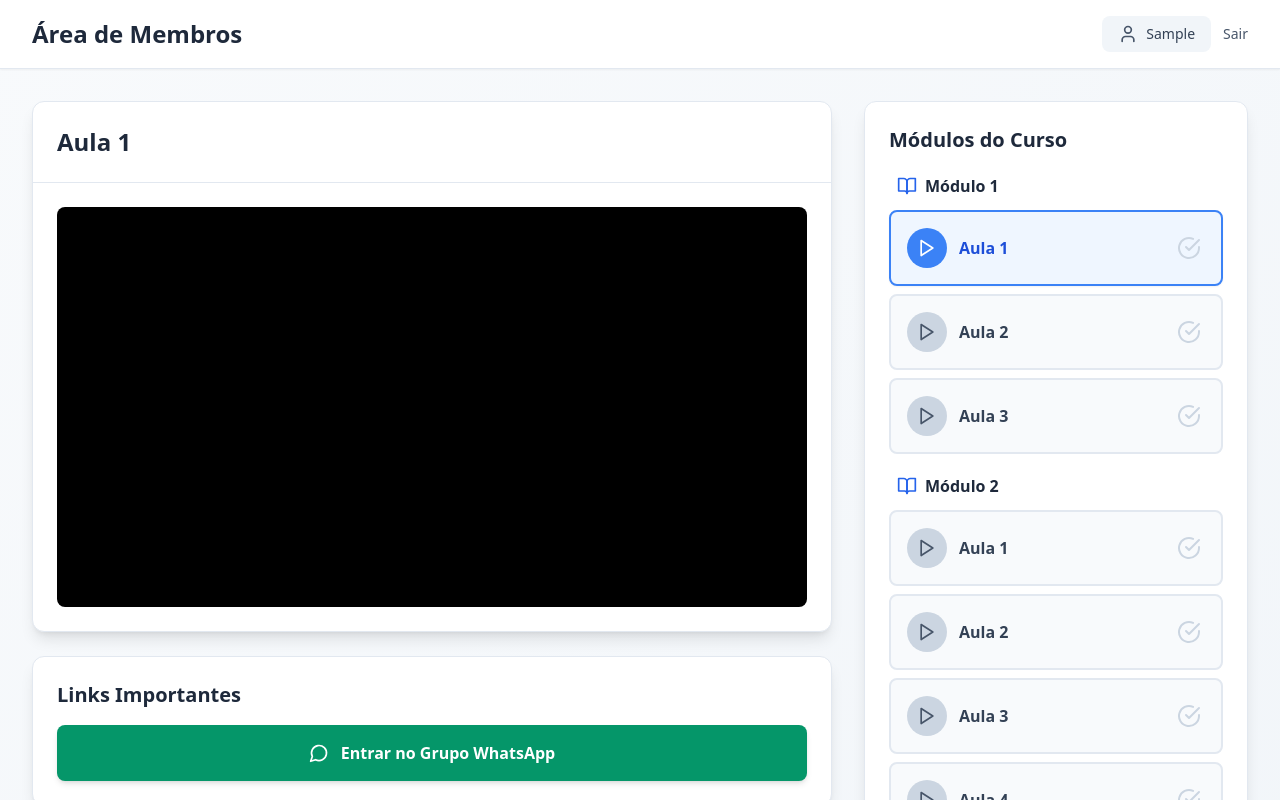
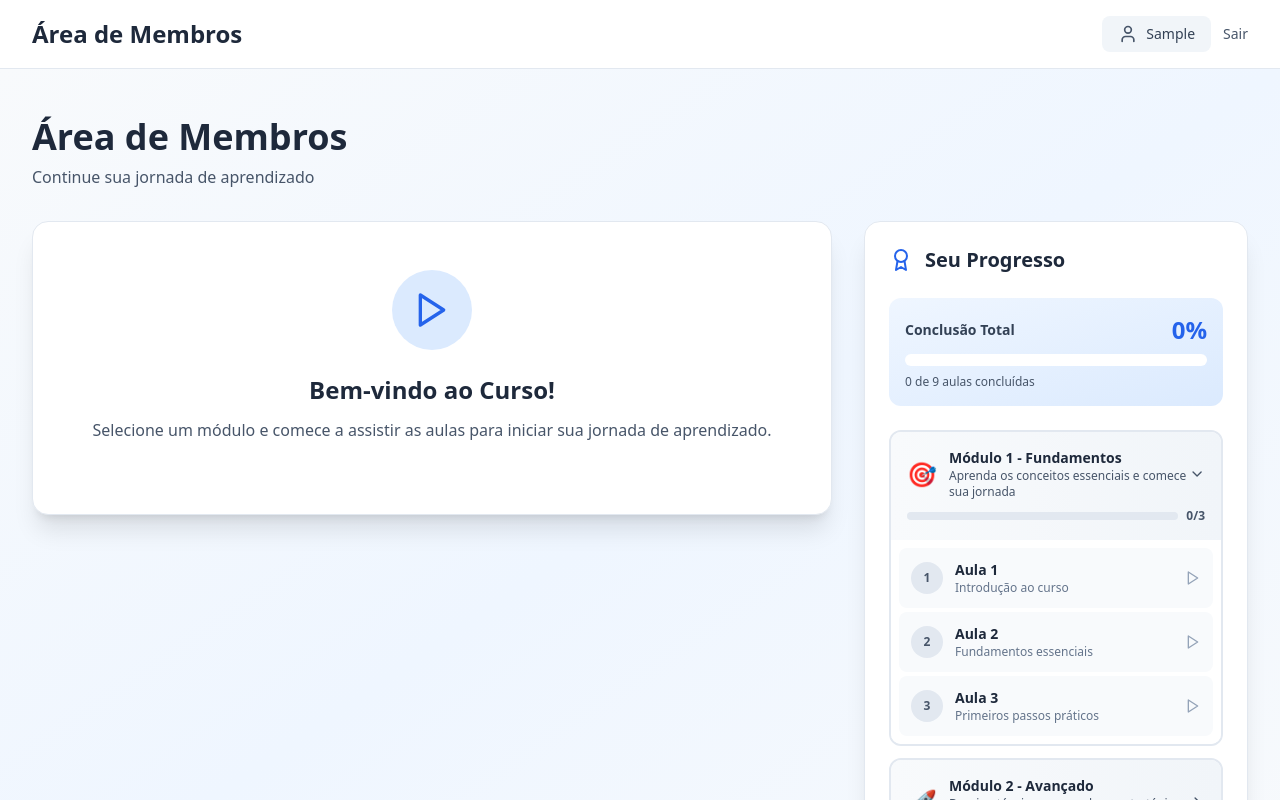
Before and after one commit to GGlistano/cliente, a React (Vite) app: page / in a window 1280 px wide. Both pictures are taken after typing "Sample", "Sample" into the empty fields and a click on the button "Acessar Área de Membros". Shown: the top 800 px of the page. Built offline with nearby package versions, Linux system fonts and the light colour scheme.

Commit message:
Updated MembersArea.tsx

```diff
--- a/src/components/MembersArea.tsx
+++ b/src/components/MembersArea.tsx
@@ -1,5 +1,5 @@
 import { useState, useEffect } from 'react';
-import { Play, Download, MessageCircle, CheckCircle, BookOpen } from 'lucide-react';
+import { Play, Download, MessageCircle, CheckCircle, ChevronDown, ChevronRight, Award, Lock } from 'lucide-react';
 import VideoLesson from './VideoLesson';
 
 interface Lesson {
@@ -9,6 +9,14 @@ interface Lesson {
   scriptSrc: string;
   module: number;
   thumbnail?: string;
+  description?: string;
+}
+
+interface Module {
+  id: number;
+  title: string;
+  description: string;
+  icon: string;
 }
 
 const lessons: Lesson[] = [
@@ -18,6 +26,7 @@ const lessons: Lesson[] = [
     playerId: 'vid-69b1ace93e201d76893d875d',
     scriptSrc: 'https://scripts.converteai.net/9d93e4b2-3654-4bea-bda0-107c1328d520/players/69b1ace93e201d76893d875d/v4/player.js',
     module: 1,
+    description: 'Introdução ao curso',
   },
   {
     id: 2,
@@ -25,6 +34,7 @@ const lessons: Lesson[] = [
     playerId: 'vid-69b1ac25011455be91e418aa',
     scriptSrc: 'https://scripts.converteai.net/9d93e4b2-3654-4bea-bda0-107c1328d520/players/69b1ac25011455be91e418aa/v4/player.js',
     module: 1,
+    description: 'Fundamentos essenciais',
   },
   {
     id: 3,
@@ -32,6 +42,7 @@ const lessons: Lesson[] = [
     playerId: 'vid-69b1acb04e2d745440682f94',
     scriptSrc: 'https://scripts.converteai.net/9d93e4b2-3654-4bea-bda0-107c1328d520/players/69b1acb04e2d745440682f94/v4/player.js',
     module: 1,
+    description: 'Primeiros passos práticos',
   },
   {
     id: 4,
@@ -39,6 +50,7 @@ const lessons: Lesson[] = [
     playerId: 'vid-690e0b5397f939cb40d39a6f',
     scriptSrc: 'https://scripts.converteai.net/9d93e4b2-3654-4bea-bda0-107c1328d520/players/690e0b5397f939cb40d39a6f/v4/player.js',
     module: 2,
+    description: 'Técnicas avançadas',
   },
   {
     id: 5,
@@ -46,6 +58,7 @@ const lessons: Lesson[] = [
     playerId: 'vid-690de20c19eaa3a949e81cdc',
     scriptSrc: 'https://scripts.converteai.net/9d93e4b2-3654-4bea-bda0-107c1328d520/players/690de20c19eaa3a949e81cdc/v4/player.js',
     module: 2,
+    description: 'Estratégias de implementação',
   },
   {
     id: 6,
@@ -54,6 +67,7 @@ const lessons: Lesson[] = [
     scriptSrc: 'https://scripts.converteai.net/9d93e4b2-3654-4bea-bda0-107c1328d520/players/690de3c67ee544f7b996720d/player.js',
     thumbnail: 'https://images.converteai.net/9d93e4b2-3654-4bea-bda0-107c1328d520/players/690de3c67ee544f7b996720d/thumbnail.jpg',
     module: 2,
+    description: 'Otimização e resultados',
   },
   {
     id: 7,
@@ -61,6 +75,7 @@ const lessons: Lesson[] = [
     playerId: 'vid-690de30c19eaa3a949e81de4',
     scriptSrc: 'https://scripts.converteai.net/9d93e4b2-3654-4bea-bda0-107c1328d520/players/690de30c19eaa3a949e81de4/v4/player.js',
     module: 2,
+    description: 'Casos práticos',
   },
   {
     id: 8,
@@ -68,6 +83,7 @@ const lessons: Lesson[] = [
     playerId: 'vid-690e06e7230c7d2caf61da1d',
     scriptSrc: 'https://scripts.converteai.net/9d93e4b2-3654-4bea-bda0-107c1328d520/players/690e06e7230c7d2caf61da1d/v4/player.js',
     module: 2,
+    description: 'Automação completa',
   },
   {
     id: 9,
@@ -75,17 +91,29 @@ const lessons: Lesson[] = [
     playerId: 'vid-690e071e3ad3bcc011d8e45e',
     scriptSrc: 'https://scripts.converteai.net/9d93e4b2-3654-4bea-bda0-107c1328d520/players/690e071e3ad3bcc011d8e45e/v4/player.js',
     module: 2,
+    description: 'Escalando seus resultados',
   },
 ];
 
-const modules = [
-  { id: 1, title: 'Módulo 1' },
-  { id: 2, title: 'Módulo 2' },
+const modules: Module[] = [
+  {
+    id: 1,
+    title: 'Módulo 1 - Fundamentos',
+    description: 'Aprenda os conceitos essenciais e comece sua jornada',
+    icon: '🎯'
+  },
+  {
+    id: 2,
+    title: 'Módulo 2 - Avançado',
+    description: 'Domine técnicas avançadas e estratégias profissionais',
+    icon: '🚀'
+  },
 ];
 
 export default function MembersArea() {
-  const [selectedLesson, setSelectedLesson] = useState(lessons[0]);
+  const [selectedLesson, setSelectedLesson] = useState<Lesson | null>(null);
   const [completedLessons, setCompletedLessons] = useState<number[]>([]);
+  const [expandedModules, setExpandedModules] = useState<number[]>([1]);
 
   useEffect(() => {
     const saved = localStorage.getItem('completedLessons');
@@ -102,38 +130,92 @@ export default function MembersArea() {
     localStorage.setItem('completedLessons', JSON.stringify(updated));
   };
 
+  const toggleModule = (moduleId: number) => {
+    setExpandedModules(prev =>
+      prev.includes(moduleId)
+        ? prev.filter(id => id !== moduleId)
+        : [...prev, moduleId]
+    );
+  };
+
+  const getModuleProgress = (moduleId: number) => {
+    const moduleLessons = lessons.filter(l => l.module === moduleId);
+    const completed = moduleLessons.filter(l => completedLessons.includes(l.id)).length;
+    return { completed, total: moduleLessons.length, percentage: (completed / moduleLessons.length) * 100 };
+  };
+
   return (
-    <div className="max-w-7xl mx-auto px-4 sm:px-6 lg:px-8 py-8">
+    <div className="min-h-screen bg-gradient-to-br from-slate-50 via-blue-50 to-slate-50">
+      <div className="max-w-7xl mx-auto px-4 sm:px-6 lg:px-8 py-12">
+        <div className="mb-8">
+          <h1 className="text-4xl font-bold text-slate-800 mb-2">Área de Membros</h1>
+          <p className="text-slate-600">Continue sua jornada de aprendizado</p>
+        </div>
+
         <div className="grid grid-cols-1 lg:grid-cols-3 gap-8">
           <div className="lg:col-span-2 space-y-6">
-          <div className="bg-white rounded-xl shadow-lg overflow-hidden border border-slate-200">
-            <div className="p-6 border-b border-slate-200">
-              <h2 className="text-2xl font-bold text-slate-800">{selectedLesson.title}</h2>
+            {selectedLesson ? (
+              <>
+                <div className="bg-white rounded-2xl shadow-xl overflow-hidden border border-slate-200">
+                  <div className="bg-gradient-to-r from-blue-600 to-blue-700 p-6 text-white">
+                    <div className="flex items-center gap-3 mb-2">
+                      <span className="text-sm font-semibold bg-white/20 px-3 py-1 rounded-full">
+                        {modules.find(m => m.id === selectedLesson.module)?.title}
+                      </span>
+                    </div>
+                    <h2 className="text-3xl font-bold">{selectedLesson.title}</h2>
+                    {selectedLesson.description && (
+                      <p className="text-blue-100 mt-2">{selectedLesson.description}</p>
+                    )}
                   </div>
                   <div className="p-6">
                     <VideoLesson lesson={selectedLesson} />
                   </div>
+                  <div className="px-6 pb-6">
+                    <button
+                      onClick={() => toggleLessonComplete(selectedLesson.id)}
+                      className={`w-full py-4 rounded-xl font-semibold transition-all duration-200 flex items-center justify-center gap-2 ${
+                        completedLessons.includes(selectedLesson.id)
+                          ? 'bg-green-100 text-green-700 border-2 border-green-300'
+                          : 'bg-blue-600 text-white hover:bg-blue-700'
+                      }`}
+                    >
+                      <CheckCircle className="w-5 h-5" />
+                      {completedLessons.includes(selectedLesson.id) ? 'Aula Concluída' : 'Marcar como Concluída'}
+                    </button>
+                  </div>
                 </div>
 
-          <div className="bg-white rounded-xl shadow-lg p-6 border border-slate-200">
-            <h3 className="text-xl font-bold text-slate-800 mb-4">Links Importantes</h3>
-            {selectedLesson.id === 1 ? (
+                {selectedLesson.module === 1 && (
+                  <div className="bg-gradient-to-br from-emerald-500 to-emerald-600 rounded-2xl shadow-xl p-8 text-white">
+                    <h3 className="text-2xl font-bold mb-3 flex items-center gap-2">
+                      <MessageCircle className="w-6 h-6" />
+                      Junte-se à Comunidade
+                    </h3>
+                    <p className="mb-6 text-emerald-50">
+                      Conecte-se com outros alunos, tire dúvidas e compartilhe sua evolução no grupo exclusivo do WhatsApp!
+                    </p>
                     <a
                       href="https://chat.whatsapp.com/ERG5u5MOfOJLpLD9qq955Q?mode=wwt"
                       target="_blank"
                       rel="noopener noreferrer"
-                className="flex items-center justify-center gap-3 bg-emerald-600 hover:bg-emerald-700 text-white font-semibold py-4 px-6 rounded-lg transition-all duration-200 shadow-md hover:shadow-xl w-full"
+                      className="inline-flex items-center justify-center gap-3 bg-white text-emerald-600 font-bold py-4 px-8 rounded-xl transition-all duration-200 hover:shadow-2xl hover:scale-105"
                     >
                       <MessageCircle className="w-5 h-5" />
                       Entrar no Grupo WhatsApp
                     </a>
-            ) : (
+                  </div>
+                )}
+
+                {selectedLesson.module === 2 && (
+                  <div className="bg-white rounded-2xl shadow-xl p-8 border border-slate-200">
+                    <h3 className="text-2xl font-bold text-slate-800 mb-6">Links Importantes</h3>
                     <div className="grid grid-cols-1 sm:grid-cols-2 gap-4">
                       <a
                         href="https://play.google.com/store/apps/details?id=us.current.android"
                         target="_blank"
                         rel="noopener noreferrer"
-                  className="flex items-center justify-center gap-3 bg-green-600 hover:bg-green-700 text-white font-semibold py-4 px-6 rounded-lg transition-all duration-200 shadow-md hover:shadow-xl"
+                        className="flex items-center justify-center gap-3 bg-gradient-to-r from-green-600 to-green-700 hover:from-green-700 hover:to-green-800 text-white font-semibold py-4 px-6 rounded-xl transition-all duration-200 shadow-lg hover:shadow-xl hover:scale-105"
                       >
                         <Download className="w-5 h-5" />
                         Baixar Aplicativo
@@ -142,87 +224,147 @@ export default function MembersArea() {
                         href="https://chat.whatsapp.com/ERG5u5MOfOJLpLD9qq955Q?mode=wwt"
                         target="_blank"
                         rel="noopener noreferrer"
-                  className="flex items-center justify-center gap-3 bg-emerald-600 hover:bg-emerald-700 text-white font-semibold py-4 px-6 rounded-lg transition-all duration-200 shadow-md hover:shadow-xl"
+                        className="flex items-center justify-center gap-3 bg-gradient-to-r from-emerald-600 to-emerald-700 hover:from-emerald-700 hover:to-emerald-800 text-white font-semibold py-4 px-6 rounded-xl transition-all duration-200 shadow-lg hover:shadow-xl hover:scale-105"
                       >
                         <MessageCircle className="w-5 h-5" />
-                  Entrar no Grupo WhatsApp
+                        Grupo WhatsApp
                       </a>
+                    </div>
+                  </div>
+                )}
+              </>
+            ) : (
+              <div className="bg-white rounded-2xl shadow-xl p-12 text-center border border-slate-200">
+                <div className="w-20 h-20 bg-blue-100 rounded-full flex items-center justify-center mx-auto mb-6">
+                  <Play className="w-10 h-10 text-blue-600" />
+                </div>
+                <h2 className="text-2xl font-bold text-slate-800 mb-3">Bem-vindo ao Curso!</h2>
+                <p className="text-slate-600 mb-6">
+                  Selecione um módulo e comece a assistir as aulas para iniciar sua jornada de aprendizado.
+                </p>
               </div>
             )}
           </div>
+
+          <div className="lg:col-span-1">
+            <div className="bg-white rounded-2xl shadow-xl p-6 border border-slate-200 sticky top-8">
+              <div className="flex items-center gap-3 mb-6">
+                <Award className="w-6 h-6 text-blue-600" />
+                <h3 className="text-xl font-bold text-slate-800">Seu Progresso</h3>
               </div>
 
-        <div className="lg:col-span-1">
-          <div className="bg-white rounded-xl shadow-lg p-6 border border-slate-200 sticky top-8">
-            <h3 className="text-xl font-bold text-slate-800 mb-4">Módulos do Curso</h3>
-            <div className="space-y-4">
+              <div className="bg-gradient-to-br from-blue-50 to-blue-100 rounded-xl p-4 mb-6">
+                <div className="flex items-center justify-between mb-2">
+                  <span className="text-sm font-semibold text-slate-700">Conclusão Total</span>
+                  <span className="text-2xl font-bold text-blue-600">
+                    {Math.round((completedLessons.length / lessons.length) * 100)}%
+                  </span>
+                </div>
+                <div className="bg-white rounded-full h-3 overflow-hidden">
+                  <div
+                    className="bg-gradient-to-r from-blue-600 to-blue-500 h-full transition-all duration-500 rounded-full"
+                    style={{ width: `${(completedLessons.length / lessons.length) * 100}%` }}
+                  />
+                </div>
+                <p className="text-xs text-slate-600 mt-2">
+                  {completedLessons.length} de {lessons.length} aulas concluídas
+                </p>
+              </div>
+
+              <div className="space-y-3">
                 {modules.map((module) => {
                   const moduleLessons = lessons.filter(l => l.module === module.id);
+                  const progress = getModuleProgress(module.id);
+                  const isExpanded = expandedModules.includes(module.id);
+                  const isCompleted = progress.completed === progress.total;
+
                   return (
-                  <div key={module.id} className="space-y-2">
-                    <div className="flex items-center gap-2 px-2 py-1">
-                      <BookOpen className="w-5 h-5 text-blue-600" />
-                      <h4 className="font-bold text-slate-800">{module.title}</h4>
+                    <div key={module.id} className="border-2 border-slate-200 rounded-xl overflow-hidden transition-all duration-300 hover:border-blue-300">
+                      <button
+                        onClick={() => toggleModule(module.id)}
+                        className="w-full p-4 bg-gradient-to-r from-slate-50 to-slate-100 hover:from-slate-100 hover:to-slate-200 transition-all duration-200"
+                      >
+                        <div className="flex items-center justify-between mb-2">
+                          <div className="flex items-center gap-3">
+                            <span className="text-2xl">{module.icon}</span>
+                            <div className="text-left">
+                              <h4 className="font-bold text-slate-800 text-sm">{module.title}</h4>
+                              <p className="text-xs text-slate-600">{module.description}</p>
                             </div>
-                    {moduleLessons.map((lesson) => (
+                          </div>
+                          {isExpanded ? (
+                            <ChevronDown className="w-5 h-5 text-slate-600" />
+                          ) : (
+                            <ChevronRight className="w-5 h-5 text-slate-600" />
+                          )}
+                        </div>
+                        <div className="flex items-center gap-2">
+                          <div className="flex-1 bg-slate-200 rounded-full h-2">
+                            <div
+                              className={`h-full rounded-full transition-all duration-500 ${
+                                isCompleted ? 'bg-green-500' : 'bg-blue-600'
+                              }`}
+                              style={{ width: `${progress.percentage}%` }}
+                            />
+                          </div>
+                          <span className="text-xs font-semibold text-slate-600">
+                            {progress.completed}/{progress.total}
+                          </span>
+                        </div>
+                      </button>
+
+                      {isExpanded && (
+                        <div className="bg-white p-2 space-y-1">
+                          {moduleLessons.map((lesson, index) => {
+                            const isSelected = selectedLesson?.id === lesson.id;
+                            const isLessonCompleted = completedLessons.includes(lesson.id);
+
+                            return (
                               <button
                                 key={lesson.id}
                                 onClick={() => setSelectedLesson(lesson)}
-                        className={`w-full text-left p-4 rounded-lg transition-all duration-200 border-2 ${
-                          selectedLesson.id === lesson.id
-                            ? 'bg-blue-50 border-blue-500 shadow-sm'
-                            : 'bg-slate-50 border-slate-200 hover:bg-slate-100'
+                                className={`w-full text-left p-3 rounded-lg transition-all duration-200 ${
+                                  isSelected
+                                    ? 'bg-blue-600 text-white shadow-lg scale-[1.02]'
+                                    : 'bg-slate-50 hover:bg-slate-100 text-slate-700'
                                 }`}
                               >
-                        <div className="flex items-center justify-between">
                                 <div className="flex items-center gap-3">
-                            <div className={`flex items-center justify-center w-10 h-10 rounded-full ${
-                              selectedLesson.id === lesson.id ? 'bg-blue-500' : 'bg-slate-300'
+                                  <div className={`flex items-center justify-center w-8 h-8 rounded-full flex-shrink-0 ${
+                                    isSelected
+                                      ? 'bg-white/20'
+                                      : isLessonCompleted
+                                      ? 'bg-green-100'
+                                      : 'bg-slate-200'
                                   }`}>
-                              <Play className={`w-5 h-5 ${
-                                selectedLesson.id === lesson.id ? 'text-white' : 'text-slate-600'
-                              }`} />
+                                    {isLessonCompleted ? (
+                                      <CheckCircle className={`w-4 h-4 ${isSelected ? 'text-white' : 'text-green-600'}`} />
+                                    ) : (
+                                      <span className={`text-xs font-bold ${isSelected ? 'text-white' : 'text-slate-600'}`}>
+                                        {index + 1}
+                                      </span>
+                                    )}
                                   </div>
-                            <span className={`font-semibold ${
-                              selectedLesson.id === lesson.id ? 'text-blue-700' : 'text-slate-700'
-                            }`}>
+                                  <div className="flex-1 min-w-0">
+                                    <p className={`font-semibold text-sm ${isSelected ? 'text-white' : 'text-slate-800'}`}>
                                       {lesson.title}
-                            </span>
+                                    </p>
+                                    {lesson.description && (
+                                      <p className={`text-xs truncate ${isSelected ? 'text-blue-100' : 'text-slate-500'}`}>
+                                        {lesson.description}
+                                      </p>
+                                    )}
                                   </div>
-                          <button
-                            onClick={(e) => {
-                              e.stopPropagation();
-                              toggleLessonComplete(lesson.id);
-                            }}
-                            className={`p-1 rounded-full transition-colors ${
-                              completedLessons.includes(lesson.id)
-                                ? 'text-green-600'
-                                : 'text-slate-300 hover:text-slate-500'
-                            }`}
-                          >
-                            <CheckCircle className="w-6 h-6" />
-                          </button>
+                                  <Play className={`w-4 h-4 flex-shrink-0 ${isSelected ? 'text-white' : 'text-slate-400'}`} />
                                 </div>
                               </button>
-                    ))}
+                            );
+                          })}
+                        </div>
+                      )}
                     </div>
                   );
                 })}
-            </div>
-            <div className="mt-6 pt-6 border-t border-slate-200">
-              <div className="text-center">
-                <p className="text-sm text-slate-600 mb-2">Progresso do Curso</p>
-                <div className="flex items-center justify-center gap-2">
-                  <div className="flex-1 bg-slate-200 rounded-full h-2">
-                    <div
-                      className="bg-green-600 h-2 rounded-full transition-all duration-300"
-                      style={{ width: `${(completedLessons.length / lessons.length) * 100}%` }}
-                    />
-                  </div>
-                  <span className="text-sm font-semibold text-slate-700">
-                    {completedLessons.length}/{lessons.length}
-                  </span>
-                </div>
               </div>
             </div>
           </div>
```
Lines whose indentation alone changed are shown as unchanged.
